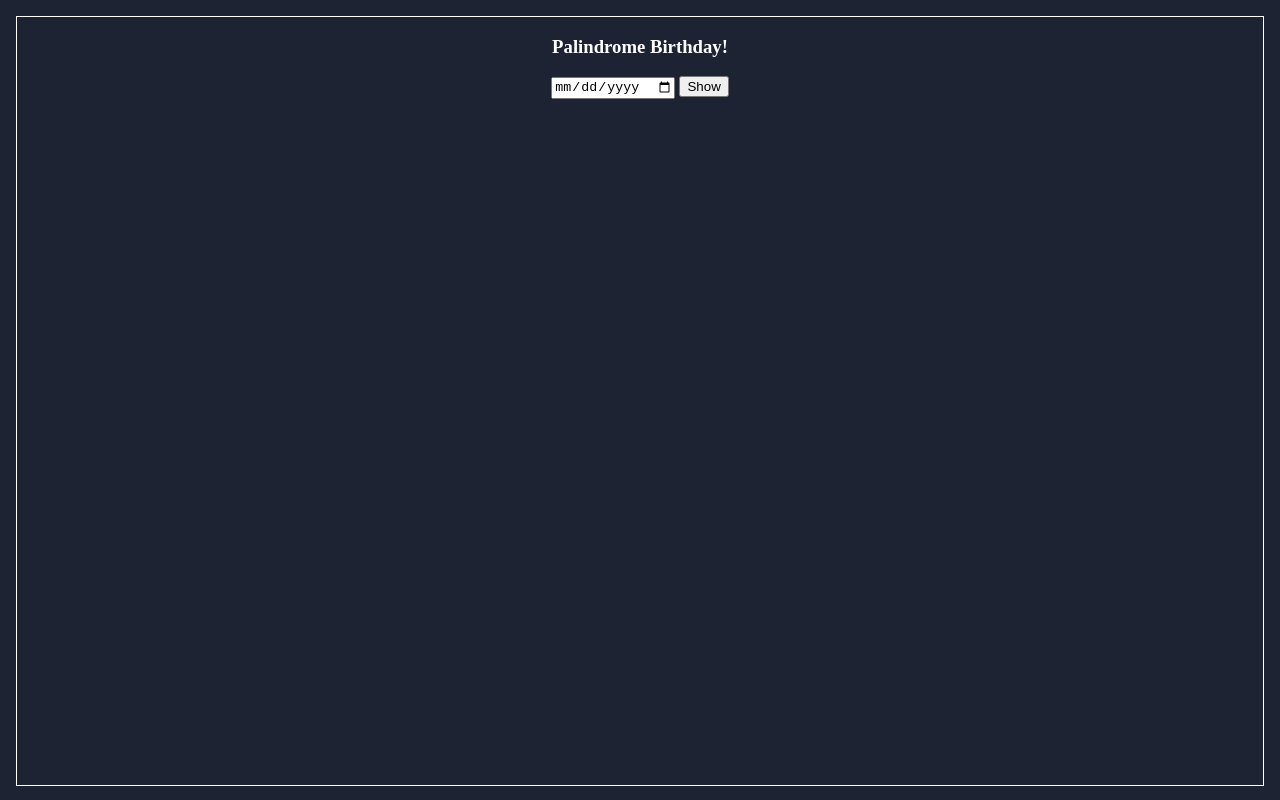
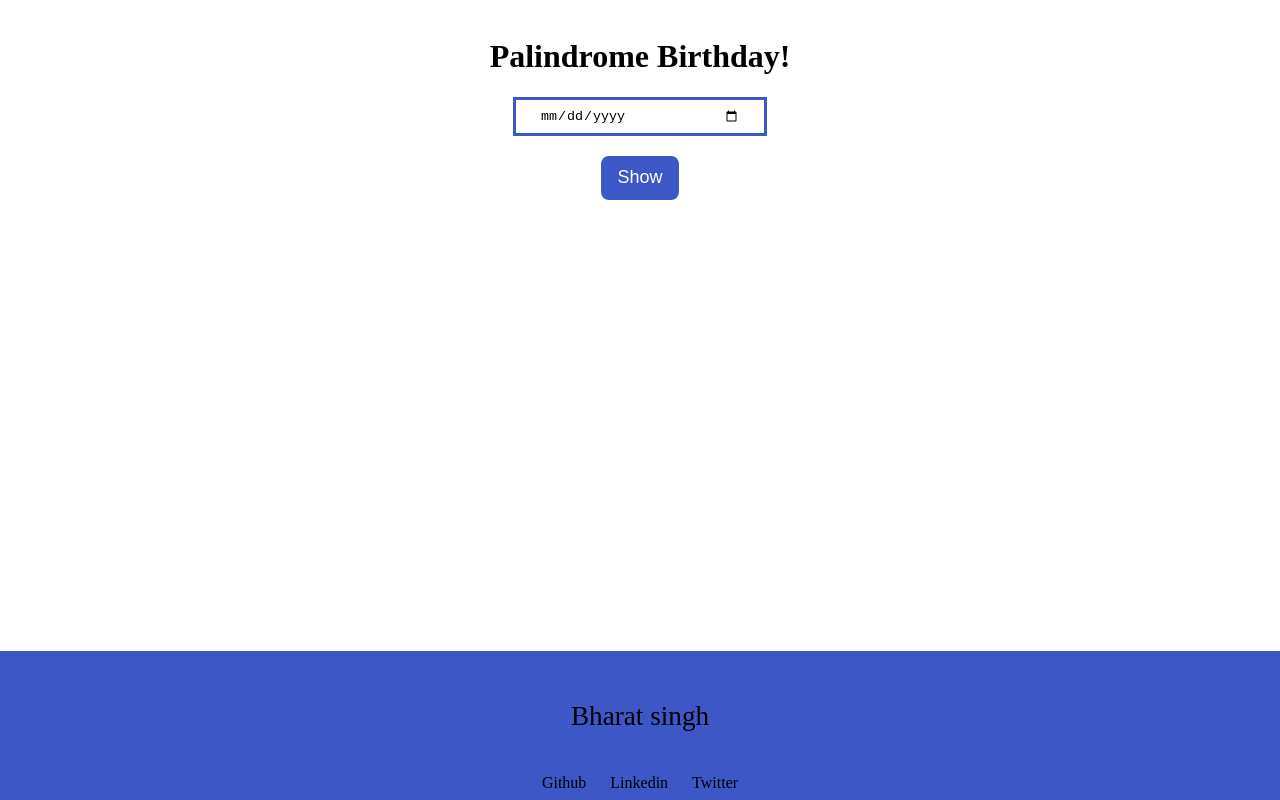
Before and after one commit to Itsmebharat00/Is-your-birthday-a-palindrome, a plain HTML site: page index.html in a window 1280 px wide. Drawn offline with Linux system fonts and the light colour scheme.

Commit message:
final styles updated

```diff
--- a/index.html
+++ b/index.html
@@ -3,13 +3,13 @@
   <head>
     <meta charset="utf-8">
     <meta name="viewport" content="width=device-width">
-    <title>repl.it</title>
+    <title>Is Your Birthday a Palindrome</title>
     <link href="style.css" rel="stylesheet" type="text/css" />
   </head>
   <body>
     <main>
 
-      <h3>Palindrome Birthday! </h3>
+      <h1>Palindrome Birthday! </h1>
 
       <input type="date" id="bday-input" />
 
@@ -18,6 +18,22 @@
       <p id="result"></p>
 
     </main>
+
+    <footer>
+
+      <p class="footer-head">Bharat singh</p>
+       <a class="social-link" href="https://github.com/bharats9768/">Github</a>
+
+       <a class="social-link" href="https://www.linkedin.com/in/bharat-singh-ba0245222/">Linkedin</a>
+
+       <a class="social-link" href="https://twitter.com/bharat50576866">Twitter</a>
+
+  </footer>
+
+
+
+
+
     <script src="script.js"></script>
   </body>
 </html>
--- a/style.css
+++ b/style.css
@@ -1,10 +1,21 @@
+@import url('https://fonts.googleapis.com/css2?family=Open+Sans:wght@400;600&display=swap');
+
+
+:root {
+  --primary-color: #3d57c7;
+}
+
+
+
 body {
   margin: 0;
   padding: 1rem;
   box-sizing: border-box;
   height: 100vh;
-  background-color: rgb(29, 35, 51);
-  color: white;
+}
+
+h1 {
+  font-size: 2rem;
 }
 
 main {
@@ -15,6 +26,57 @@ main {
 
 p {
   padding: 2rem;
-  text-align: left;
   font-size: large;
 }
+
+input {
+  width: 200px;
+  padding: 0.5rem 1.5rem;
+  border: 3px solid var(--primary-color);
+}
+
+button {
+  display: block;
+  border: none;
+  padding: 0.7rem 1rem;
+  border-radius: 0.5rem;
+  font-size: large;
+  cursor: pointer;
+  margin: auto;
+  margin-top: 20px;
+  display: block;
+  background-color: var(--primary-color);
+  color: white;
+}
+
+p #result {
+  display: block;
+  margin-left: 600px ;
+  font-size: x-large;
+  font-weight: 600;
+
+}
+
+
+/* Footer */
+footer {
+  background-color: var(--primary-color);
+  padding: 0.5rem;
+  text-align: center;
+  position: absolute;
+  bottom: 0;
+  left: 0;
+  right: 0;
+}
+
+footer p {
+  font-size: 1.7rem;
+  text-align: center;
+  margin: 10px;
+}
+
+a {
+  margin: 10px;
+  color: black;
+  text-decoration: none;
+}
```
